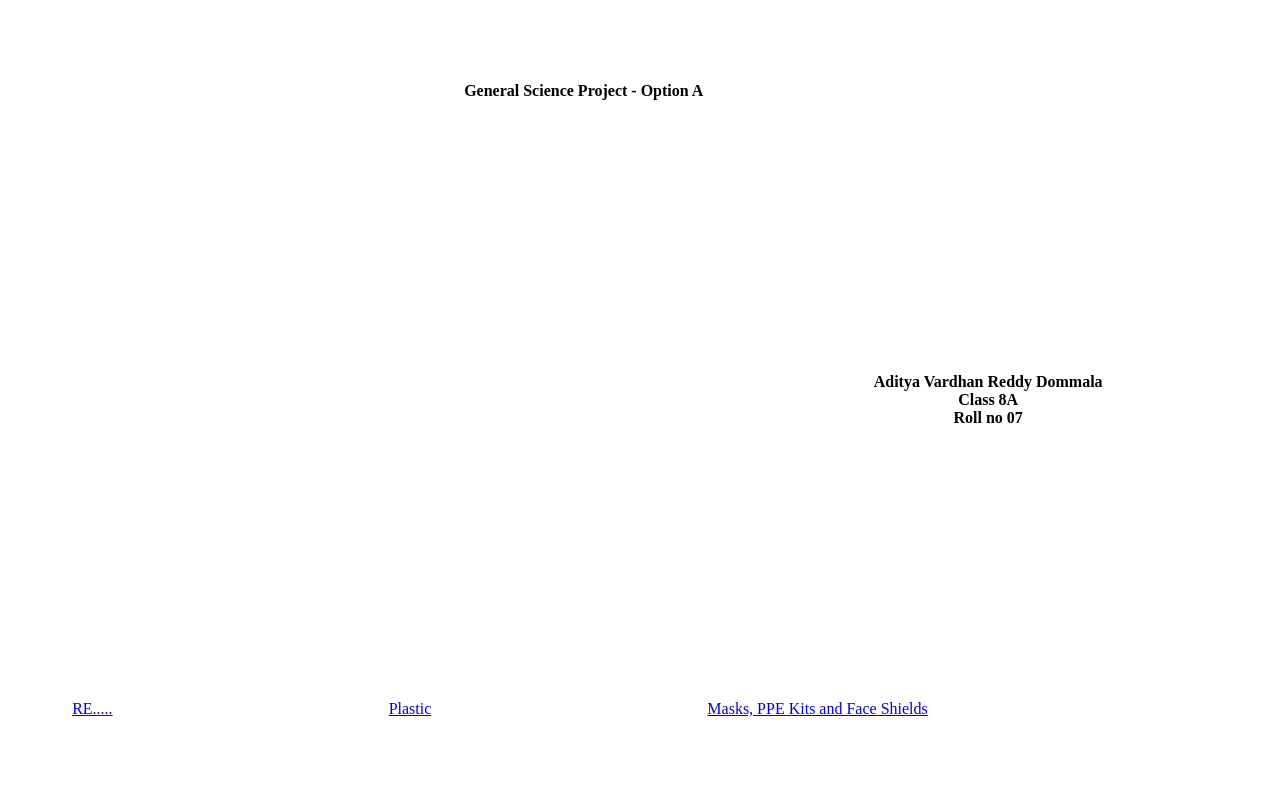
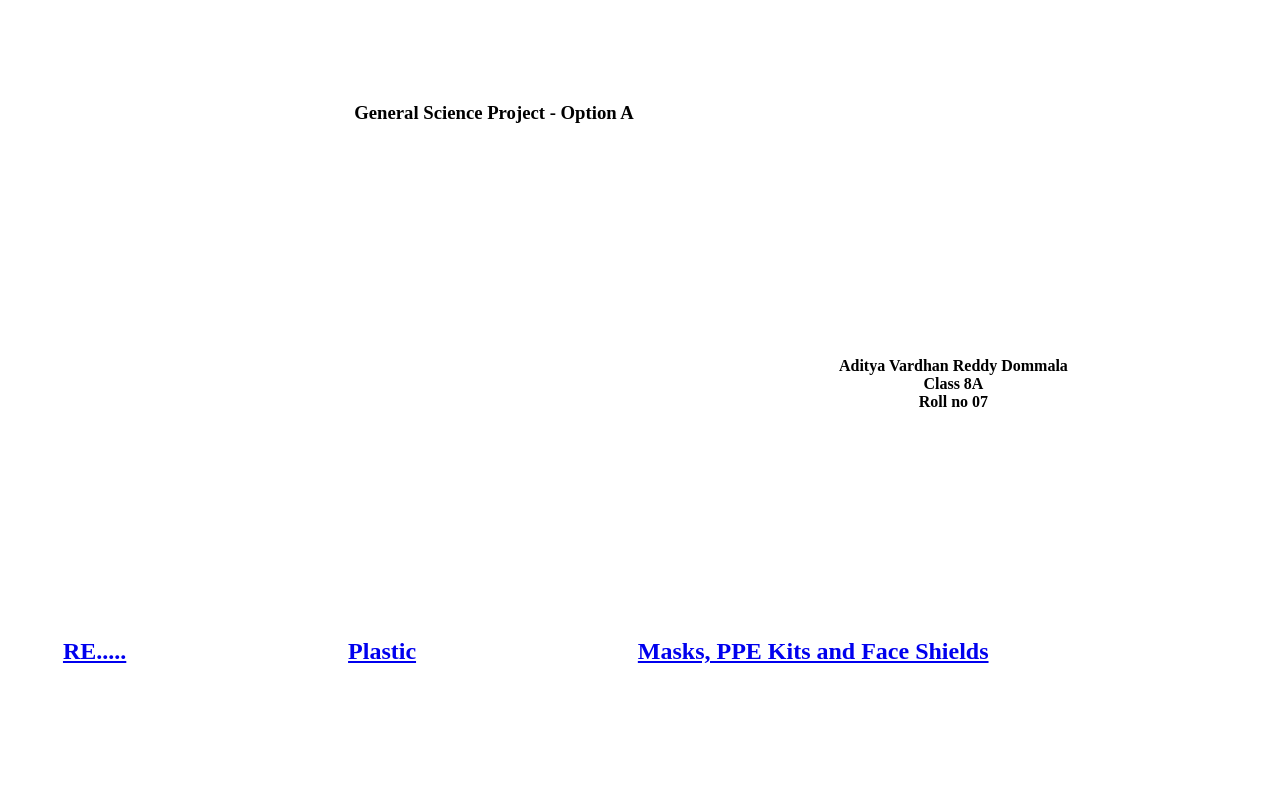
Before and after one commit to aditya1222/Science-Project-Aditya-Vardhan-Reddy-Dommala-8A-Roll-no-7, a plain HTML site: page title.htm in a window 1280 px wide. Drawn offline with Linux system fonts and the light colour scheme.

Commit message:
title.htm

```diff
--- a/title.htm
+++ b/title.htm
@@ -8,10 +8,10 @@
     </head>
 
     <body>
-        <table align="center" border="0" width="100%" height="100%">
+         <table align="center" border="0" width="100%" height="100%">
             <tr align="center" valign="middle">
                 <td ></td>
-                <th align="right"> General Science Project - Option A</th>
+                <td align="right"> <h3>General Science Project - Option A</h3></td>
                 <td ></td>
             </tr>
             <tr align="center" valign="middle">
@@ -27,14 +27,13 @@
 
 
             </tr>
-            <tr align="center" valign="middle">
-            <td align="right"><a href="left.htm" target="left"> RE..... </a></td>
-            <td><a href="leftPlastic.htm" target="left">Plastic</a></td>
-            <td align="left"><a href="LeftMask.htm" target="left"> Masks, PPE Kits and Face Shields</a></td>
-
-
+                <tr align="center" valign="middle">
+                <td align="right"><a href="left.htm" target="left"><h2> RE..... </h2></a></td>
+                <td><a href="leftPlastic.htm" target="left"><h2>Plastic</h2></a></td>
+                <td align="left"><a href="LeftMask.htm" target="left"><h2> Masks, PPE Kits and Face Shields</h2></a></td>
             </tr>
         </table>
+
 
     </body>
 
```
